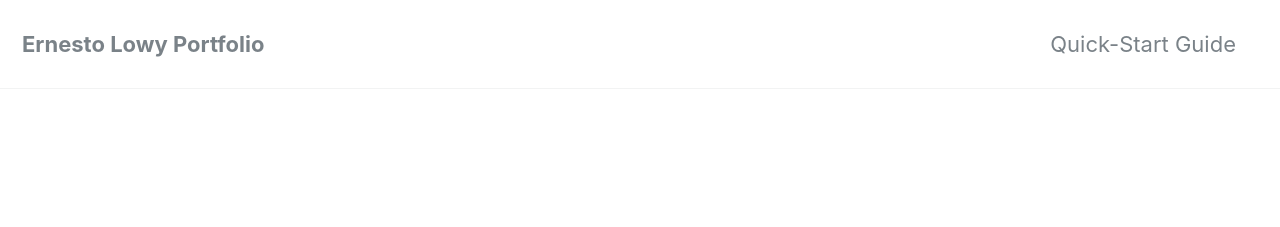
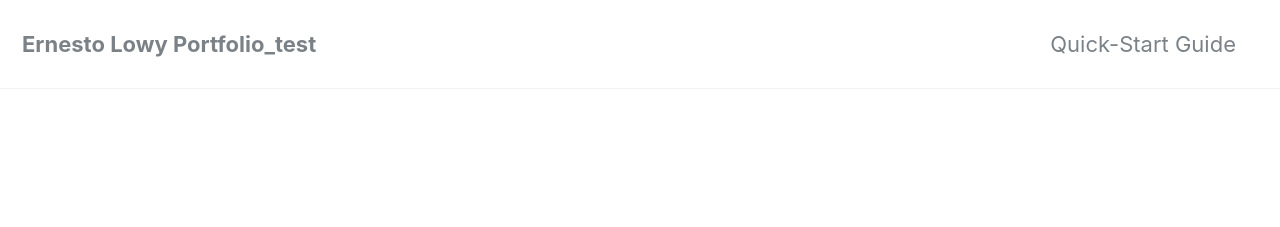
Before and after one commit to elowy01/elowy01.github.io, a Jekyll site: the page built from index.html, in a window 1280 px wide and 900 px high. Shown: the top 227 px of the window. Built offline with Jekyll 4.4.1, drawn with Linux system fonts in a browser that asks for light colours; nearby versions of some CDN libraries; the list of posts is cut into pages by our own code.

Commit message:
test on config.yml changes

```diff
--- a/_config.yml
+++ b/_config.yml
@@ -16,7 +16,7 @@ minimal_mistakes_skin    : "default" # "air", "aqua", "contrast", "dark", "dirt"
 
 # Site Settings
 locale                   : "en-US"
-title                    : "Ernesto Lowy Portfolio"
+title                    : "Ernesto Lowy Portfolio_test"
 title_separator          : "-"
 name                     : "Ernesto Lowy"
 description              : "Ernesto Lowy Portfolio"
```
